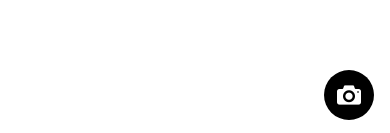
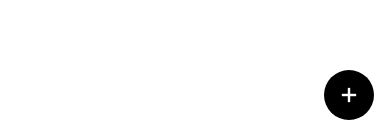
Before and after one commit to CapstoneMemento/Memento-Frontend, a React Native app: screen / in a window 390 px wide. Shown: the part 708-841 px from the top of the page. Built offline with nearby package versions, Linux system fonts and the light colour scheme.

Commit message:
Feat: Add modal to add new note

```diff
--- a/src/components/Buttons/RoundButton.js
+++ b/src/components/Buttons/RoundButton.js
@@ -16,7 +16,7 @@ export default function RoundButton() {
   return (
     <Pressable style={styles.pressable} onPress={onPressLearnMore}>
       <View style={styles.button}>
-        <Entypo name="camera" size={24} color="white" />
+        <Entypo name="plus" size={24} color="white" />
       </View>
     </Pressable>
   );
@@ -24,7 +24,7 @@ export default function RoundButton() {
 
 const styles = StyleSheet.create({
   pressable: {
-    zIndex: 100,
+    zIndex: 10,
     position: "absolute",
     bottom: 16,
     right: 16,
--- a/src/screens/mySubject.js
+++ b/src/screens/mySubject.js
@@ -3,16 +3,22 @@ import { StyleSheet, View } from "react-native";
 
 import NoteList from "../components/NoteList";
 import RoundButton from "../components/Buttons/RoundButton";
+import NewNoteModal from "../components/Modals/NewNoteModal";
 
 export default function MySubjectScreen() {
   return (
     <View style={styles.container}>
       <NoteList />
       <RoundButton />
+      <NewNoteModal />
     </View>
   );
 }
 
 const styles = StyleSheet.create({
-  container: { flex: 1, paddingHorizontal: 16, backgroundColor: "white" },
+  container: {
+    flex: 1,
+    paddingHorizontal: 16,
+    backgroundColor: "white",
+  },
 });
```
